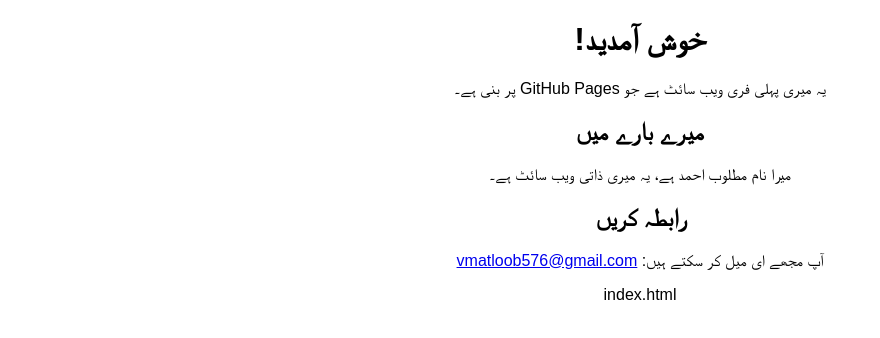
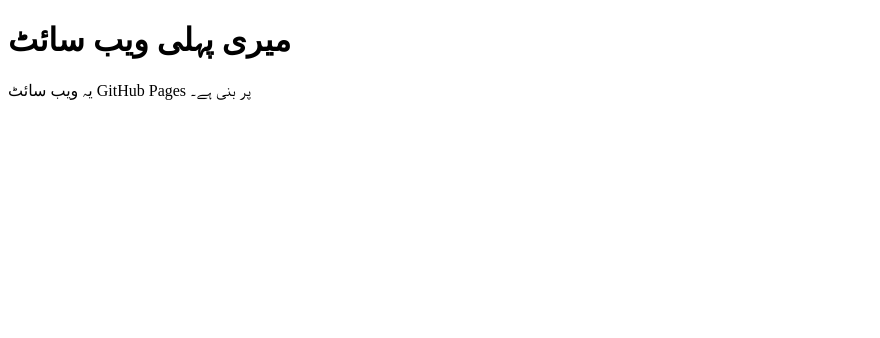
Before and after one commit to matloobwriting/matloobwriting.github.io, a plain HTML site: page index.html in a window 1280 px wide. Shown: the whole page, without its empty margins (0-880 px from the left). Drawn offline with Linux system fonts and the light colour scheme.

Commit message:
Update index.html

```diff
--- a/index.html
+++ b/index.html
@@ -1,16 +1,10 @@
 <!DOCTYPE html>
-<html lang="ur">
+<html>
 <head>
-  <meta charset="UTF-8">
-  <meta name="viewport" content="width=device-width, initial-scale=1.0">
-  <title>میری ویب سائٹ</title>
+  <title>Welcome to Matloob Writing</title>
 </head>
-<body style="font-family: Arial, sans-serif; text-align: center; direction: rtl;">
-  <h1>خوش آمدید!</h1>
-  <p>یہ میری پہلی فری ویب سائٹ ہے جو GitHub Pages پر بنی ہے۔</p>
-  <h2>میرے بارے میں</h2>
-  <p>میرا نام مطلوب احمد ہے، یہ میری ذاتی ویب سائٹ ہے۔</p>
-  <h2>رابطہ کریں</h2>
-  <p>آپ مجھے ای میل کر سکتے ہیں: <a href="mailto:vmatloob576@gmail.com">vmatloob576@gmail.com</a></p>
+<body>
+  <h1>میری پہلی ویب سائٹ</h1>
+  <p>یہ ویب سائٹ GitHub Pages پر بنی ہے۔</p>
 </body>
-</html>index.html
+</html>
```
